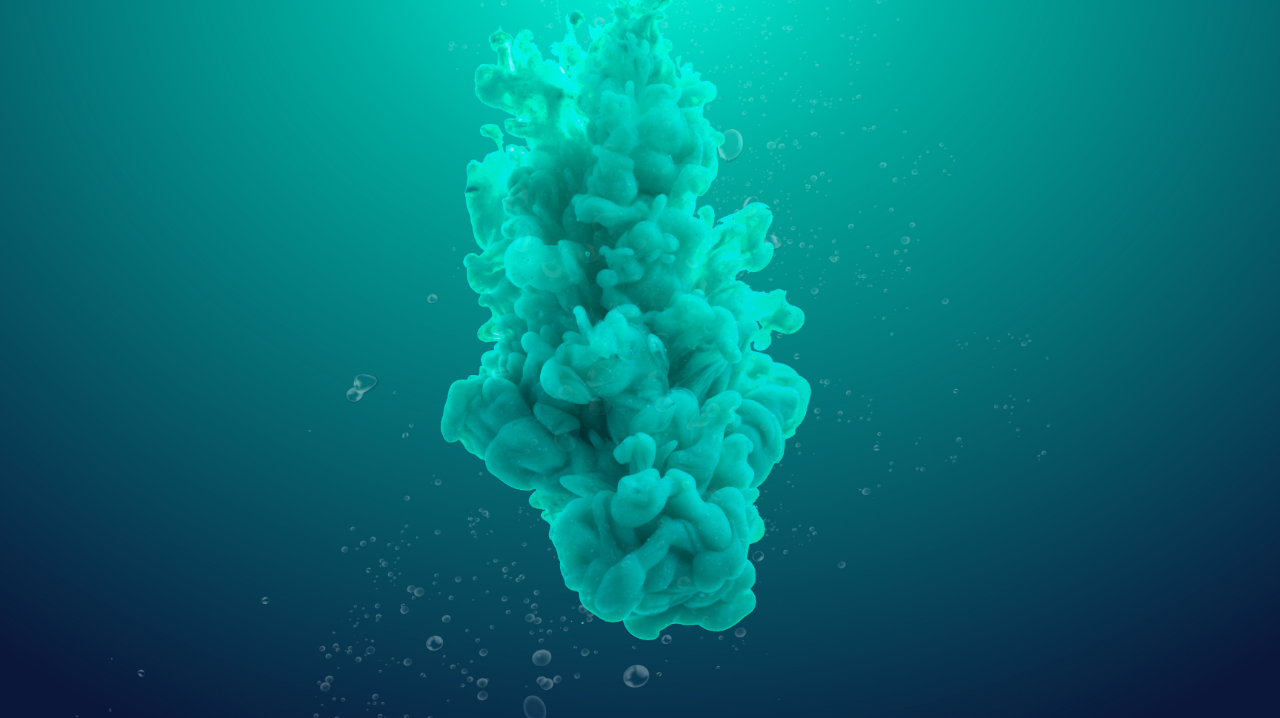
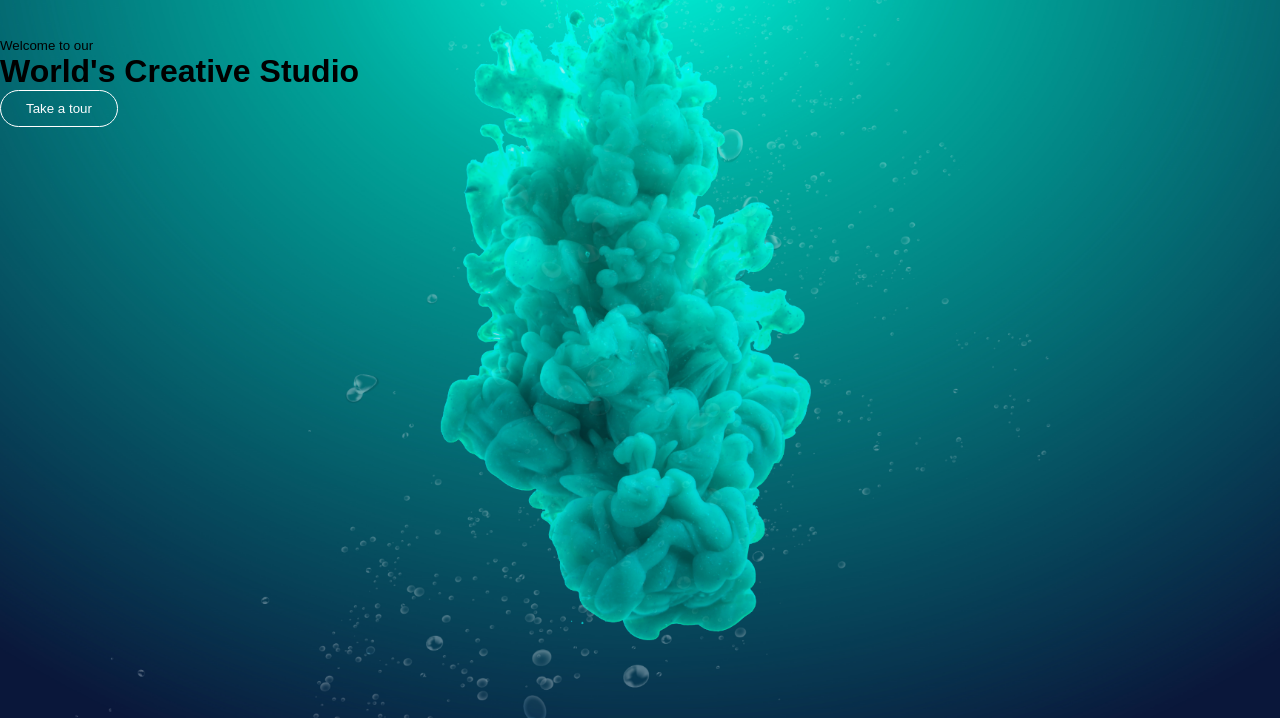
Before and after one commit to code-JOA/j-studios-website, a plain HTML site: page index.html in a window 1280 px wide. Shown: the part 82-800 px from the top of the page. Drawn offline with Linux system fonts and the light colour scheme.

Commit message:
added take a tour button

```diff
--- a/index.html
+++ b/index.html
@@ -10,22 +10,11 @@
         <img src="images/josh_logo1.png" class="logo">
         <button type="button">Sign Up</button>
       </div>
-      <!-- <div class="collapse navbar-collapse" id="navbarSupportedContent">
-
-        <ul class="navbar-nav ml-auto">
-          <li class="nav-item">
-            <a class="nav-link" href="#footer">Contact</a>
-          </li>
-          <li class="nav-item">
-            <a class="nav-link" href="#pricing">Pricing</a>
-          </li>
-          <li class="nav-item">
-            <a class="nav-link" href="cta">Download</a>
-          </li>
-        </ul>
+      <div class="content">
+        <small>Welcome to our</small>
+        <h1>World's Creative Studio</h1>
+      <button type="button">Take a tour</button>
       </div>
-    </nav> -->
-
     </div>
 
   </body>
```
